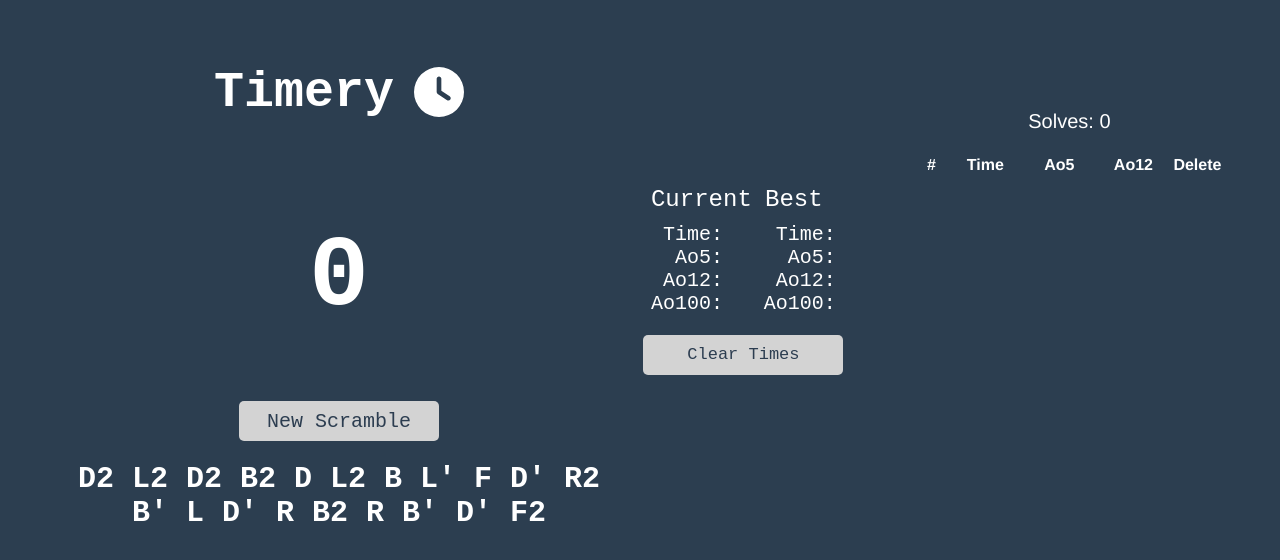
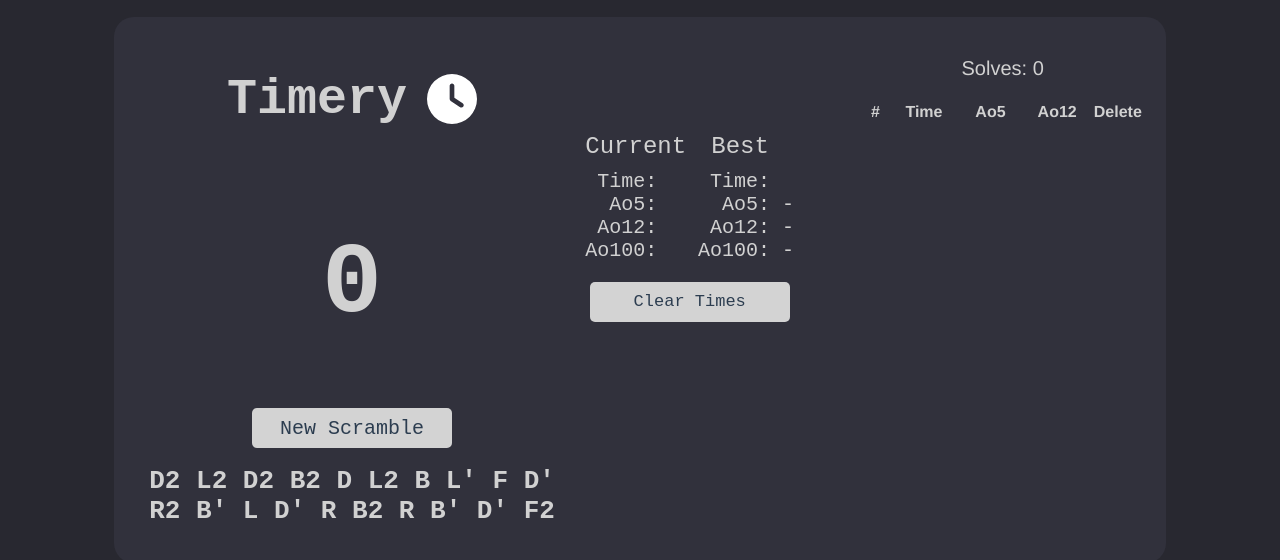
Before and after one commit to Gwyddyonx/Timery, a Vue app: page / in a window 1280 px wide. Shown: the part 118-678 px from the top of the page. Built offline with nearby package versions, Linux system fonts and the light colour scheme.

Commit message:
new design

```diff
--- a/src/App.vue
+++ b/src/App.vue
@@ -21,13 +21,14 @@
   overflow: hidden;
 }
 body{
-  background-color: #2c3e50;
+  /*background-color: #2c3e50;*/
+  background-color: #282830;
 }
 #app {
   font-family: Avenir, Helvetica, Arial, sans-serif;
   -webkit-font-smoothing: antialiased;
   -moz-osx-font-smoothing: grayscale;
   text-align: center;
-  color: #ffffff;
+  color: #d1d1d1;
 }
 </style>
--- a/src/components/HomeTimer.vue
+++ b/src/components/HomeTimer.vue
@@ -1,5 +1,7 @@
 <template>
   <div class="main-container">
+
+    <div class="card-main">
 
       <div class="timer-container">
 
@@ -20,7 +22,8 @@
 
       <div class="records-container">
 
-      <Records :times="getTimerTimes()" @delete-time="deleteTime" @clear-times="clearTimes"/>
+        <Records :times="getTimerTimes()" @delete-time="deleteTime" @clear-times="clearTimes" />
+      </div>
     </div>
     <!--button v-on:click="clearTimes">Clear Times</button-->
   </div>
@@ -62,8 +65,8 @@
     getTimerTimes() {
       return this.$refs.timer ? this.$refs.timer.times : [];
     },
-    deleteTime(index){
-      console.log("deleteTime",this.$refs.timer.times)
+    deleteTime(index) {
+      console.log("deleteTime", this.$refs.timer.times)
       this.$refs.timer.times.splice(index, 1)
     }
   }
@@ -71,8 +74,7 @@
 </script>
 
 <style scoped>
-
-.main-container{
+.main-container {
   display: flex;
   height: 100vh;
   align-items: center;
@@ -93,7 +95,7 @@
 }
 
 .scramble {
-  font-size: 30px;
+  font-size: 26px;
   cursor: default;
 }
 
@@ -120,7 +122,19 @@
   cursor: pointer;
 }
 
-.timer-container{
+.timer-container {
   width: 45%;
 }
+
+.card-main {
+  background-color: #31313C;
+  border-radius: 20px;
+  padding: 20px;
+  display: flex;
+  width: 80%;
+}
+
+.records-container{
+  height: 80%;
+}
 </style>
--- a/src/components/Records.vue
+++ b/src/components/Records.vue
@@ -13,9 +13,9 @@
         <div class="ao-best">
           <span class="tittle ao">Best</span>
           <span class="ao">&nbsp;&nbsp;Time: {{ getPB(5) }}</span>
-          <span class="ao">&nbsp;&nbsp;&nbsp;Ao5: {{ getCurrentTime(5).ao5 ?? '' }}</span>
-          <span class="ao">&nbsp;&nbsp;Ao12: {{ getCurrentTime(12).ao5 ?? '' }}</span>
-          <span class="ao">&nbsp;Ao100: {{ getCurrentTime(100).ao5 ?? '' }}</span>
+          <span class="ao">&nbsp;&nbsp;&nbsp;Ao5: {{ getPBao(5) ?? '-' }}</span>
+          <span class="ao">&nbsp;&nbsp;Ao12: {{ getPBao(12) ?? '-' }}</span>
+          <span class="ao">&nbsp;Ao100: {{ getPBao(100) ?? '-' }}</span>
         </div>
       </div>
       <button v-on:click="clearTimes">Clear Times</button>
@@ -83,6 +83,16 @@
     },
     clearTimes() {
       this.$emit("clearTimes")
+    },
+    getPBao(howMany){
+      let bestAo = this.times
+        .slice()
+        .map(function (t) {
+          return parseFloat(t["ao"+howMany])
+        })
+        .toSorted()
+        .slice(0, 1)[0]
+      return isNaN(bestAo) ? "-" : bestAo.toFixed(2);
     }
   }
 }
@@ -177,7 +187,8 @@
 
 .table {
   display: block;
-  height: 50vh;
+  height: auto;
+  max-height: 80%;
 }
 
 .delete-btn {
--- a/src/components/Timer.vue
+++ b/src/components/Timer.vue
@@ -1,6 +1,6 @@
 <template>
   <div class="">
-    <h1 :class="timerRunning || isPrepared ? 'green' : ''">{{ time }}</h1>
+    <h1 :class="timerRunning || isPrepared ? 'running' : ''">{{ time }}</h1>
   </div>
 </template>
 
@@ -147,7 +147,18 @@
   cursor: default;
 }
 
-.green {
+.running {
   color: #28a138;
+    width: 100%;
+    height: 100vh;
+    position: absolute;
+    background: #31313C;
+    margin: 0px;
+    top: 0;
+    left: 0;
+    font-size: 200px;
+    display: flex;
+    justify-content: center;
+    align-items: center;
 }
 </style>
```
Lines whose indentation alone changed are shown as unchanged.
